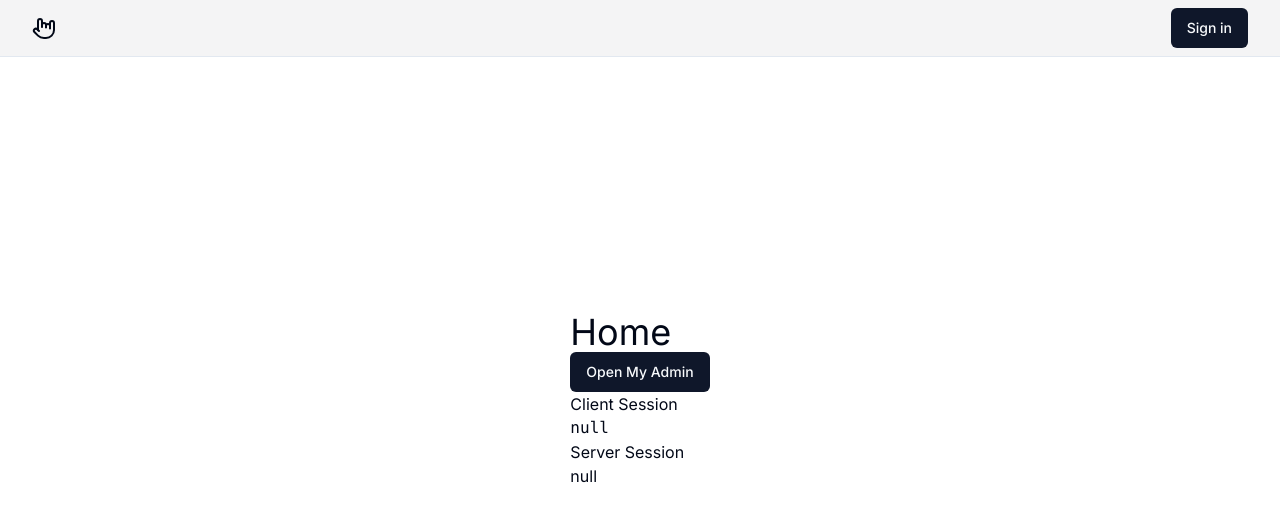
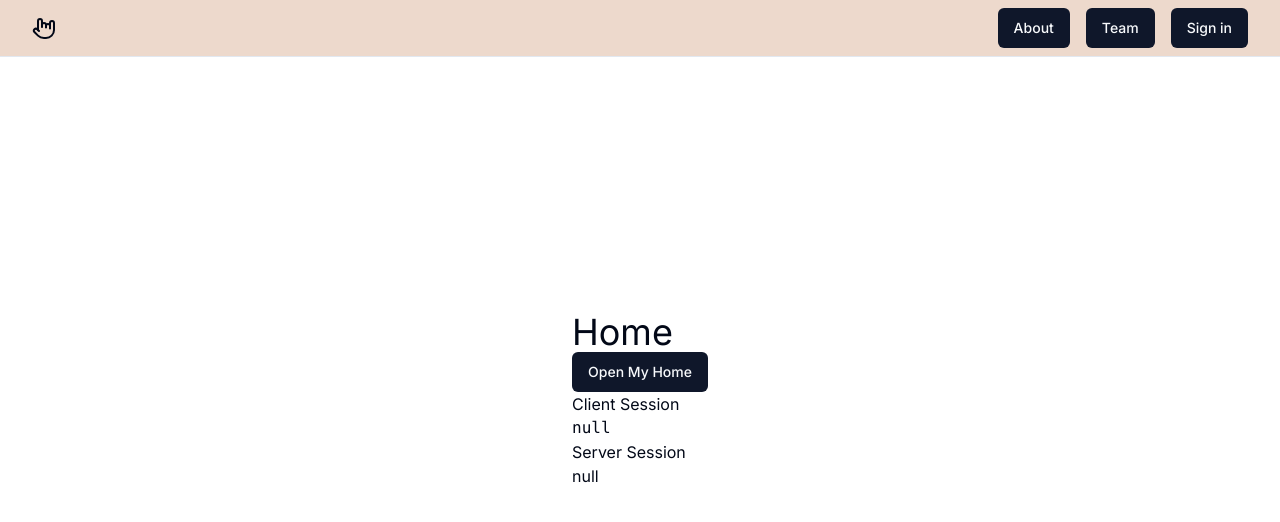
Before and after one commit to Chen-Steve/SpoonFulWeb, a Next.js app: page / in a window 1280 px wide. Shown: the top 522 px of the page. Built offline with nearby package versions, Linux system fonts and the light colour scheme; no server answers.

Commit message:
added about, team button

```diff
--- a/package.json
+++ b/package.json
@@ -26,9 +26,9 @@
     "eslint": "8.45.0",
     "eslint-config-next": "13.4.12",
     "lucide-react": "^0.263.1",
-    "next": "^13.5.6",
+    "next": "^14.1.0",
     "next-auth": "^4.24.5",
-    "postcss": "8.4.27",
+    "postcss": "^8.4.34",
     "react": "18.2.0",
     "react-dom": "18.2.0",
     "react-hook-form": "^7.45.2",
--- a/src/app/page.tsx
+++ b/src/app/page.tsx
@@ -10,7 +10,7 @@ export default async function Home() {
     <div>
       <h1 className='text-4xl'>Home</h1>
       <Link className={buttonVariants()} href='/admin'>
-        Open My Admin
+        Open My Home
       </Link>
 
       <h2>Client Session</h2>
--- a/src/components/Navbar.tsx
+++ b/src/components/Navbar.tsx
@@ -8,11 +8,20 @@ import UserAccountNav from './UserAccountNav';
 const Navbar = async () => {
   const session = await getServerSession(authOptions);
   return (
-    <div className=' bg-zinc-100 py-2 border-b border-s-zinc-200 fixed w-full z-10 top-0'>
+    //<div className=' bg-zinc-100 py-2 border-b border-s-zinc-200 fixed w-full z-10 top-0'>
+    <div className='bg-navbar-bg py-2 border-b border-s-zinc-200 fixed w-full z-10 top-0'>
       <div className='container flex items-center justify-between'>
         <Link href='/'>
           <HandMetal />
         </Link>
+        <div className='flex-grow space-x-4 flex justify-end mr-4'>
+          <Link className={buttonVariants()} href='/'>
+            About
+          </Link>
+          <Link className={buttonVariants()} href='/'>
+            Team
+          </Link>
+        </div>
         {session?.user ? (
           <UserAccountNav/>
         ) : (
@@ -20,6 +29,7 @@ const Navbar = async () => {
             Sign in
           </Link>
         )}
+
       </div>
     </div>
   );
--- a/src/styles/globals.css
+++ b/src/styles/globals.css
@@ -4,7 +4,10 @@
 
 @layer base {
   :root {
+    --navbar-bg: 24, 47%, 73%, 0.5;
+
     --background: 0 0% 100%;
+    /**/
     --foreground: 222.2 84% 4.9%;
 
     --muted: 210 40% 96.1%;
--- a/tailwind.config.js
+++ b/tailwind.config.js
@@ -17,6 +17,7 @@ module.exports = {
     },
     extend: {
       colors: {
+        'navbar-bg': 'hsl(var(--navbar-bg))',
         border: "hsl(var(--border))",
         input: "hsl(var(--input))",
         ring: "hsl(var(--ring))",
```
Also changed, not shown: 1 other file (tests, documents, lock files or other folders).
